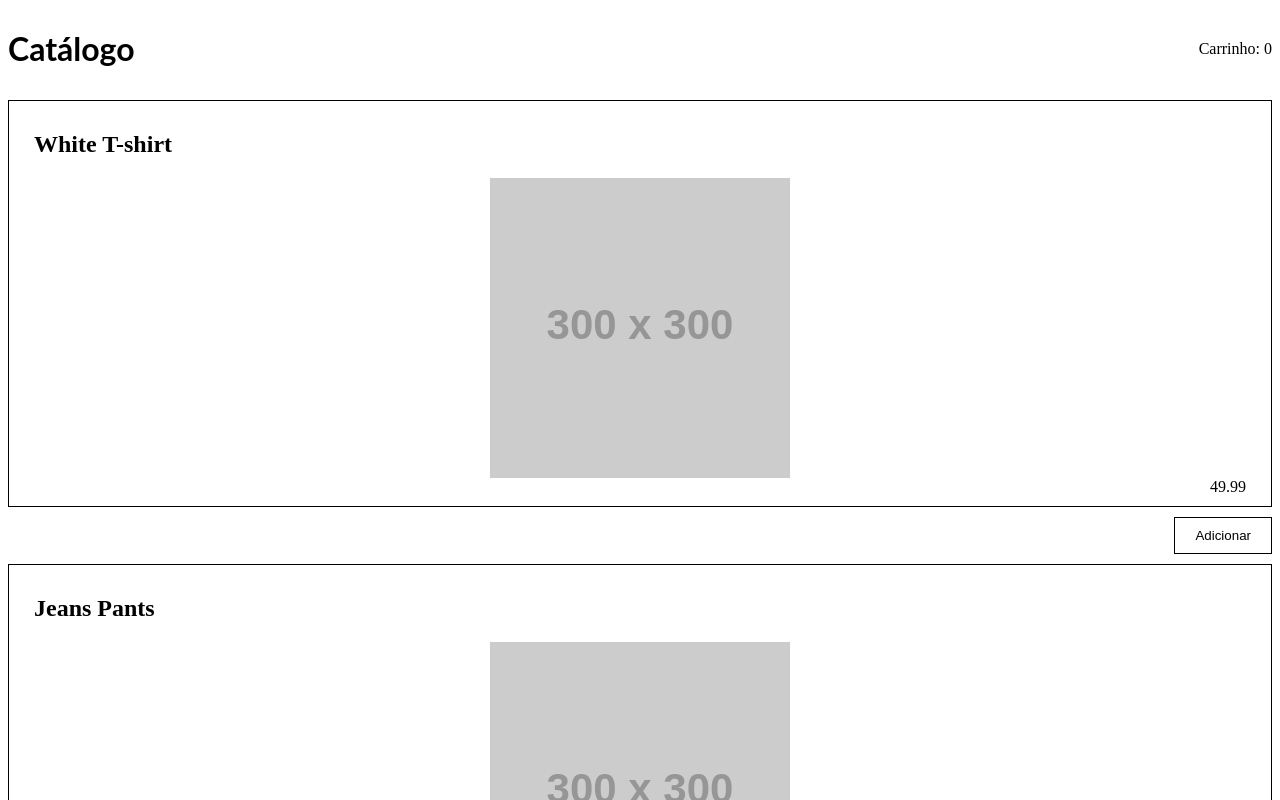
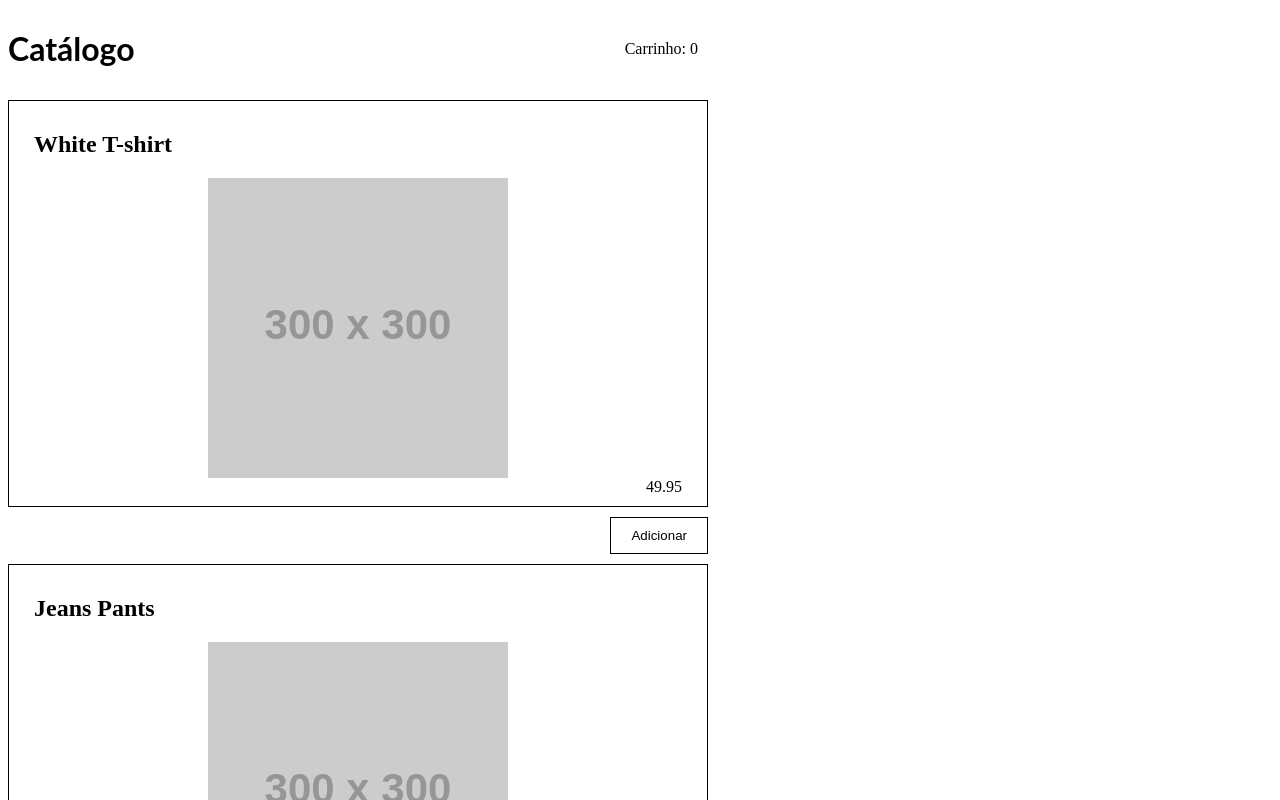
Before and after one commit to JPedroFB/react-forms, a React (Create React App) app: page / in a window 1280 px wide. Shown: the top 800 px of the page. Built offline with nearby package versions, Linux system fonts and the light colour scheme.

Commit message:
4 files modified, 5 added, 3 deleted

```diff
--- a/App.tsx
+++ b/App.tsx
@@ -1,11 +1,25 @@
 import * as React from 'react';
+import Cart from './layouts/Cart/Cart';
 import Catalog from './layouts/Catalog/Catalog';
-import './style.css';
+import './style.scss';
 
 export default function App() {
+  const [showCart, setShowCart] = React.useState(false);
+
+  React.useEffect(() => {
+    console.log('exibir carrinho');
+  }, [showCart]);
+
   return (
-    <div>
-      <Catalog />
+    <div className="container">
+      <div className="catalog">
+        <Catalog setShowCart={setShowCart} />
+      </div>
+      {showCart && (
+        <div className="cart">
+          <Cart />
+        </div>
+      )}
     </div>
   );
 }
--- a/components/Cart/CartCatalog/CartCatalog.tsx
+++ /dev/null
@@ -1,8 +0,0 @@
-import * as React from 'react';
-import './CartCatalog.scss';
-
-const CartCatalog = ({ qtdItens }) => {
-  return <div>Carrinho: {qtdItens}</div>;
-};
-
-export default CartCatalog;
--- /dev/null
+++ b/components/Cart/IconCartCatalog/IconCartCatalog.scss
@@ -0,0 +1,4 @@
+.iconCartCatalog {
+  cursor: pointer;
+  padding: 10px;
+}
--- /dev/null
+++ b/components/Cart/IconCartCatalog/IconCartCatalog.tsx
@@ -0,0 +1,16 @@
+import * as React from 'react';
+import './IconCartCatalog.scss';
+
+const IconCartCatalog = ({ qtdItens, setShowCart }) => {
+  const handleCLick = () => {
+    setShowCart((show: boolean) => !show);
+  };
+
+  return (
+    <div onClick={handleCLick} className="iconCartCatalog">
+      Carrinho: {qtdItens}
+    </div>
+  );
+};
+
+export default IconCartCatalog;
--- a/components/Product/Product.tsx
+++ b/components/Product/Product.tsx
@@ -3,7 +3,7 @@ import './Product.scss';
 
 const Product = ({ data }) => {
   return (
-    <div key={data.id} className="productCard">
+    <div className="productCard">
       <div className="productTitle">
         <h2>{data.name}</h2>
       </div>
--- /dev/null
+++ b/layouts/Cart/Cart.tsx
@@ -0,0 +1,7 @@
+import * as React from 'react';
+
+const Cart = () => {
+  return <div>Carrinho</div>;
+};
+
+export default Cart;
--- a/layouts/Catalog/Catalog.tsx
+++ b/layouts/Catalog/Catalog.tsx
@@ -3,14 +3,14 @@ import * as React from 'react';
 import Product from '../../components/Product/Product';
 import PageTitle from '../../components/PageTitle/PageTitle';
 import ProductContainer from '../../components/ProductContainer/ProductContainer';
-import CartCatalog from '../../components/Cart/CartCatalog/CartCatalog';
 import AddCartButton from '../../components/Cart/AddCartButton/AddCartButton';
 
 import { findAll } from './CatalogService';
 
 import './Catalogs.scss';
+import IconCartCatalog from '../../components/Cart/IconCartCatalog/IconCartCatalog';
 
-const Catalog = () => {
+const Catalog = ({ setShowCart }) => {
   let productList: Array<any> = findAll();
   const [cart, setCart] = React.useState([]);
 
@@ -23,11 +23,11 @@ const Catalog = () => {
   return (
     <div>
       <PageTitle title="Catálogo">
-        <CartCatalog qtdItens={cart.length} />
+        <IconCartCatalog setShowCart={setShowCart} qtdItens={cart.length} />
       </PageTitle>
       <section>
         {productList.map((product) => (
-          <ProductContainer>
+          <ProductContainer key={product.id}>
             <Product data={product} />
             <AddCartButton
               onClick={() => {
--- a/layouts/Catalog/CatalogService.tsx
+++ b/layouts/Catalog/CatalogService.tsx
@@ -5,76 +5,76 @@ export const findAll = (): Array<any> => {
       name: 'White T-shirt',
       image:
         'https://dummyimage.com/300x300/ffffff/000000.png&text=White+T-shirt',
-      price: 49.99,
+      price: 49.95,
     },
     {
       id: '86bc32d6-559a-4c2b-b9a6-330a8e0b6577',
       name: 'Jeans Pants',
       image:
         'https://dummyimage.com/300x300/000000/ffffff.png&text=Jeans+Pants',
-      price: 89.99,
+      price: 89.95,
     },
     {
       id: 'b354e682-97d7-464f-9f52-8a07a158e62c',
       name: 'Black Sneakers',
       image:
         'https://dummyimage.com/300x300/000000/ffffff.png&text=Black+Sneakers',
-      price: 129.99,
+      price: 129.95,
     },
     {
       id: '8d8b9045-d5e4-4c7f-8d2e-7b0b1cc2c7cc',
       name: 'Winter Sweater',
       image:
         'https://dummyimage.com/300x300/ffffff/000000.png&text=Winter+Sweater',
-      price: 79.99,
+      price: 79.95,
     },
     {
       id: 'dc3e55c3-93a1-4393-b524-3d8df3549d98',
       name: 'Leather Bag',
       image:
         'https://dummyimage.com/300x300/ffffff/000000.png&text=Leather+Bag',
-      price: 199.99,
+      price: 195.95,
     },
     {
       id: '64ccfd5c-9bc9-4e3e-83b1-5c67d49722cb',
       name: 'Digital Watch',
       image:
         'https://dummyimage.com/300x300/000000/ffffff.png&text=Digital+Watch',
-      price: 149.99,
+      price: 149.95,
     },
     {
       id: '173b4968-5e98-4f34-b41e-dbaa60a70af9',
       name: 'Leather Jacket',
       image:
         'https://dummyimage.com/300x300/ffffff/000000.png&text=Leather+Jacket',
-      price: 299.99,
+      price: 295.95,
     },
     {
       id: '2d0f16a9-9ab1-4640-a391-8c0f58465e6b',
       name: 'Denim Shorts',
       image:
         'https://dummyimage.com/300x300/000000/ffffff.png&text=Denim+Shorts',
-      price: 69.99,
+      price: 69.95,
     },
     {
       id: 'e66561dc-7420-47f1-9a80-78404b6472e4',
       name: 'Dress Shoes',
       image:
         'https://dummyimage.com/300x300/ffffff/000000.png&text=Dress+Shoes',
-      price: 179.99,
+      price: 179.95,
     },
     {
       id: 'c2edf5d9-b4a4-4a26-b5b6-5f31233deed8',
       name: 'Sports Bra',
       image: 'https://dummyimage.com/300x300/000000/ffffff.png&text=Sports+Bra',
-      price: 39.99,
+      price: 39.95,
     },
     {
       id: 'c3dc68f1-b03e-4f58-afde-66e26b6c9059',
       name: 'Running Shoes',
       image:
         'https://dummyimage.com/300x300/000000/ffffff.png&text=Running+Shoes',
-      price: 119.99,
+      price: 119.95,
     },
   ];
 };
--- a/style.css
+++ /dev/null
@@ -1,4 +0,0 @@
-h1,
-p {
-  font-family: Lato;
-}
--- /dev/null
+++ b/style.scss
@@ -0,0 +1,13 @@
+h1,
+p {
+  font-family: Lato;
+}
+
+.container {
+  margin: auto;
+  display: flex;
+
+  .catalog {
+    width: 700px;
+  }
+}
```
Also changed, not shown: components/Cart/CartModal/CartModal.tsx (added, +12 -0 lines), components/Cart/CartCatalog/CartCatalog.scss (deleted).
